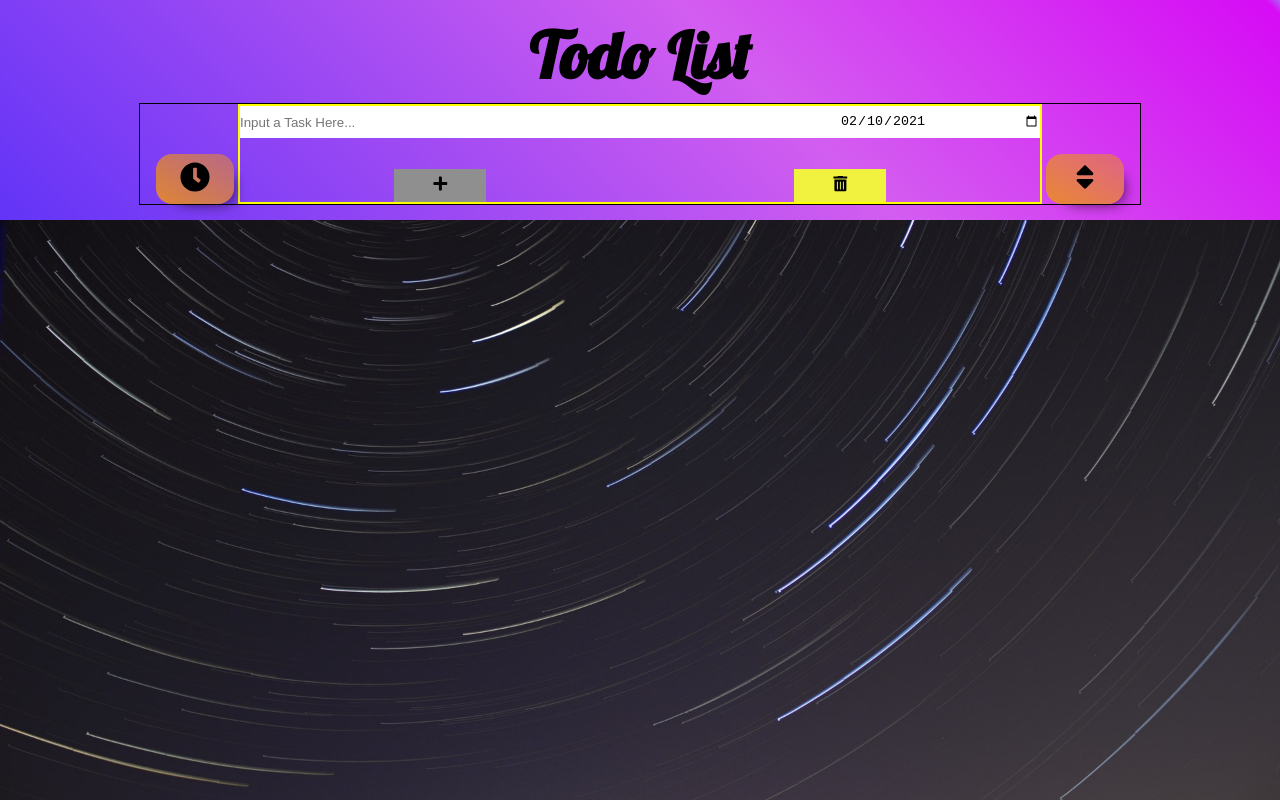
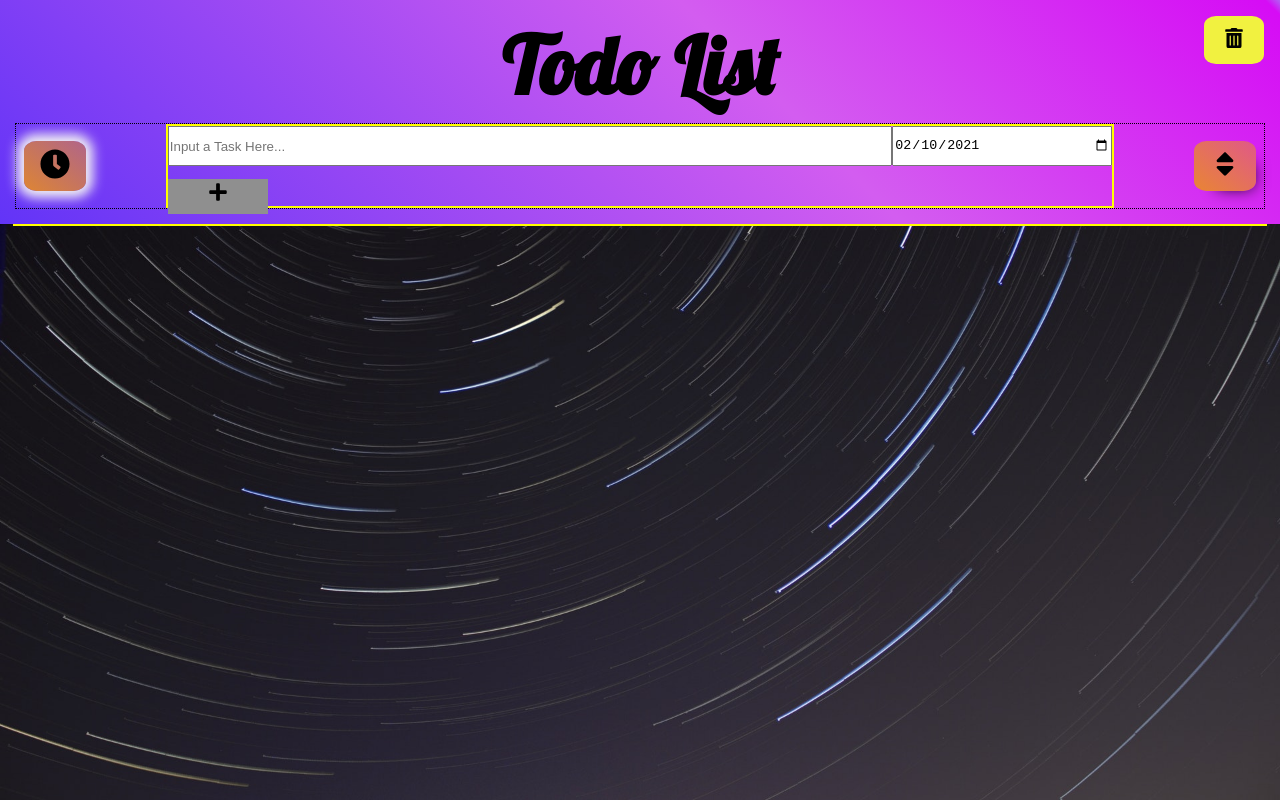
Before and after one commit to BigCityC/ToDoApp, a React (Create React App) app: page / in a window 1280 px wide. Built offline with nearby package versions, Linux system fonts and the light colour scheme.

Commit message:
a lot of css editing

```diff
--- a/package.json
+++ b/package.json
@@ -7,6 +7,7 @@
     "@testing-library/react": "^11.2.3",
     "@testing-library/user-event": "^12.6.2",
     "date-fns": "^2.17.0",
+    "modern-css-reset": "^1.4.0",
     "pluralize": "^8.0.0",
     "react": "^17.0.1",
     "react-dom": "^17.0.1",
--- a/src/App.css
+++ b/src/App.css
@@ -1,26 +1,8 @@
 @import url("https://fonts.googleapis.com/css2?family=Lobster&family=Roboto&display=swap");
-
-/* Remove padding and margin */
-*
-{
+* {
   margin: 0;
   padding: 0;
-  border: 0;
-}
-
-@media only screen and (max-width: 955px) {
-  .wrapper {
-    flex-direction: column;
-  }
-
-  .input-text {
-    height: 2em;
-    align-self: center;
-  }
-
-  .input-buttons {
-    align-self: center;
-  }
+  box-sizing: border-box;
 }
 
 /*VARIABLES*/
@@ -29,6 +11,7 @@
 }
 
 body {
+  font-family: Roboto, sans-serif;
   background: url("./background.jpg") no-repeat center center fixed;
   -webkit-background-size: cover;
   -moz-background-size: cover;
@@ -39,35 +22,33 @@ body {
 header {
   background: linear-gradient(45deg, rgba(98,52,247,1) 0%, rgba(211,93,240,1) 60%, rgba(214,12,245,1) 99%, rgba(176,99,242,1) 100%);
   padding: 15px;
+  position: relative;
 }
 
-.app-title {
+.title {
   font-family: Lobster, cursive;
   text-align: center;
-  margin-bottom: 0.5rem;
-  font-size: 4rem;
+  margin-bottom: 1vh;
+  font-size: 10vh;
 }
 
 .wrapper {
   display: flex;
   justify-content: center;
-  margin: 0 auto;
-  width: 80%;
-  align-items: flex-end;
-  position: relative;
-  border: 1px solid;
+  /*/recheck this*/
+  align-items: center;
+  /*position: relative; THIS WAS FOR THE SORT BUTTONS*/
+  border: 1px dotted;
 }
 .sort-button {
-  border-radius: 1rem;
-  padding: 0.5rem 1.5rem;
+  border-radius: 20%;
+  padding: 1vh 2vh;
   position: absolute;
   background: linear-gradient(
           to right top,
-          rgba(235, 142, 30,0.9),
-          rgba(235, 142, 30,0.5));
+          rgba(235, 142, 30, 0.9),
+          rgba(235, 142, 30, 0.5));
   cursor: pointer;
-  -webkit-box-shadow: var(--box-shadow-specs);
-  -moz-box-shadow: var(--box-shadow-specs);
   box-shadow: var(--box-shadow-specs);
 }
 .sort-button:hover {
@@ -76,30 +57,28 @@ header {
           rgba(235, 130, 0,0.9),
           rgba(235, 130, 0,0.5));
 }
-.sort-button-selected{
+.highlight{
   -webkit-box-shadow: 0px 0px 12px 7px rgba(242,242,242,1);
   -moz-box-shadow: 0px 0px 12px 7px rgba(242,242,242,1);
   box-shadow: 0px 0px 12px 7px rgba(242,242,242,1);
 }
 
 .date {
-  left: 1em;
+  left: 3vh;;
 }
 
 .name {
-  right: 1em;
+  right: 3vh;;
 }
 
 .input-wrapper {
   border: 2px solid yellow;
-  width: 80%;
+  flex-basis: 76%;
 }
 
 .input-bar {
   display: flex;
-  height: 2em;
-  flex-grow: 1;
-
+  height: 5vh;
 }
 
 #todolist-input {
@@ -108,35 +87,19 @@ header {
 }
 
 #date-input {
-  flex: 1;
-  flex-shrink: 0;
+  flex: 1 1 70px;
+  max-width: 220px;
 }
 
 /* design for buttons */
 .input-buttons {
-  display: flex;
-  justify-content:space-around;
-  margin-top: 1rem;
-  align-items: flex-end;
-  height: 3em;
-}
-
-.btn {
-  border-radius: 5%;
-  font-weight: bold;
-  flex-shrink: 0;
-  max-height: 20px;
-  padding: 0.4em;
-}
-.btn:hover {
-  cursor: pointer;
+  margin-top: 2vh;
 }
 
 /*color and hover for add button*/
 .add {
   background-color: #8f8f8f;
-  padding: 0 2em;
-
+  padding: 1vh 5vh;
 }
 .add:hover {
   background: #a6a6a6;
@@ -145,7 +108,11 @@ header {
 /*color and hover for clear button*/
 .clear {
   background-color: #f1f140;
-  padding: 0 2em;
+  border-radius: 20%;
+  padding: 1.5vh 2.5vh;
+  position: fixed;
+  top: 2vh;
+  right: 2vh;
 }
 .clear:hover {
   background-color: #f5f56b;
@@ -160,9 +127,22 @@ main {
 
 
 ul {
-  display: flex;
-  flex-direction: column;
-  width: 100%;
+  border: 1px solid yellow;
   margin: 0 auto;
+  /*is there a better way*/
+  width: 98%;
+}
+
+
+@media screen and (max-width: 768px) {
+  .wrapper {
+    border: 1px solid green;
+  }
+
+  .clear {
+      padding: 5px 15px;
+      top: 1vh;
+      right: 1vh;
+   }
 
 }
--- a/src/App.js
+++ b/src/App.js
@@ -17,7 +17,7 @@ const LOCAL_STORAGE_KEY = 'todoApp.items'
 function App() {
     const [items, setItems] = useState([])
     const [sortAsc, setSortAsc] = useState(true)
-    const [sortBy, setSortBy] = useState('')
+    const [sortBy, setSortBy] = useState('date')
     const [form, setForm] = useState(initForm)
 
 
@@ -100,14 +100,17 @@ function App() {
     return (
         <>
             <header>
-                <h2 className="app-title">Todo List</h2>
+                <h2 className="title">Todo List</h2>
+                <span className="clear" title="Clear All" onClick={clearItems}>
+                    <FaTrashAlt size={20}/>
+                </span>
                 <div className="wrapper">
-                    <span className={sortBy === 'date' ? "sort-button date sort-button-selected": "sort-button date"} onClick={() => {
+                    <span className={`sort-button date ${sortBy === 'date' && "highlight"}`} onClick={() => {
                         sortList('date')
                     }}>
                         <FaClock size={30} />
                     </span>
-                    <span className={sortBy === 'name' ? "sort-button name sort-button-selected": "sort-button name"} onClick={() => {
+                    <span className={`sort-button name ${sortBy === 'name' && "highlight"}`} onClick={() => {
                         sortList('name')
                     }}>
                         <FaSort size={30}/>
@@ -125,12 +128,8 @@ function App() {
                     </div>
                     <div className="input-buttons">
                         <span className="add" title="Add" onClick={addItems}>
-                            <FaPlus className="btn" />
+                            <FaPlus size={20}/>
                         </span>
-                        <span className="clear" title="Clear All" onClick={clearItems}>
-                            <FaTrashAlt className="btn"/>
-                        </span>
-
                     </div>
                 </div>
                 </div>
--- a/src/ListItem.css
+++ b/src/ListItem.css
@@ -1,3 +1,10 @@
+* {
+    margin: 0;
+    padding: 0;
+    box-sizing: border-box;
+}
+
+
 /* list items design */
 ul li {
     display: flex;
@@ -5,7 +12,7 @@ ul li {
     margin: 1rem auto;
     background-color: white;
     font-size: 18px;
-    height: 3em;
+    height: 5vh;
     padding-left: 5px;
     width: 75%;
     -webkit-box-shadow: var(--box-shadow-specs);
@@ -16,7 +23,6 @@ ul li {
 ul li p {
     flex: 1;
     align-self: center;
-    font-family: Roboto, sans-serif;
     margin-left: 2px;
 }
 /* line through when a li has the "checked" class */
--- a/src/ListItem.js
+++ b/src/ListItem.js
@@ -3,6 +3,7 @@ import './ListItem.css';
 import {differenceInDays, format} from 'date-fns';
 import { FaCheck, FaEraser, FaEdit } from 'react-icons/fa';
 import Pluralize from 'react-pluralize'
+
 
 
 export default function ListItem({ item, items, setItems, checkedItem, removeItems}) {
--- a/src/index.js
+++ b/src/index.js
@@ -1,6 +1,7 @@
 import React from 'react';
 import ReactDOM from 'react-dom';
 import './index.css';
+import 'modern-css-reset';
 import App from './App';
 
 ReactDOM.render(
```
Also changed, not shown: 1 other file (tests, documents, lock files or other folders).
